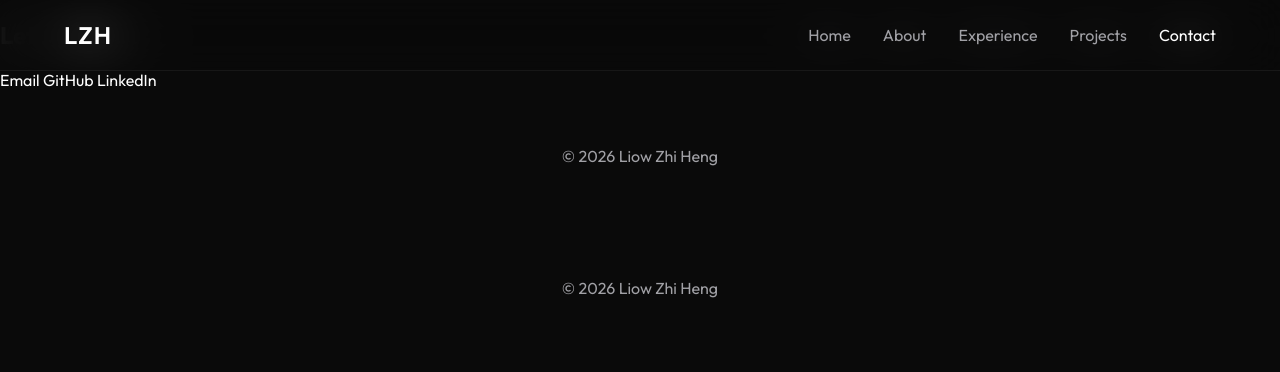
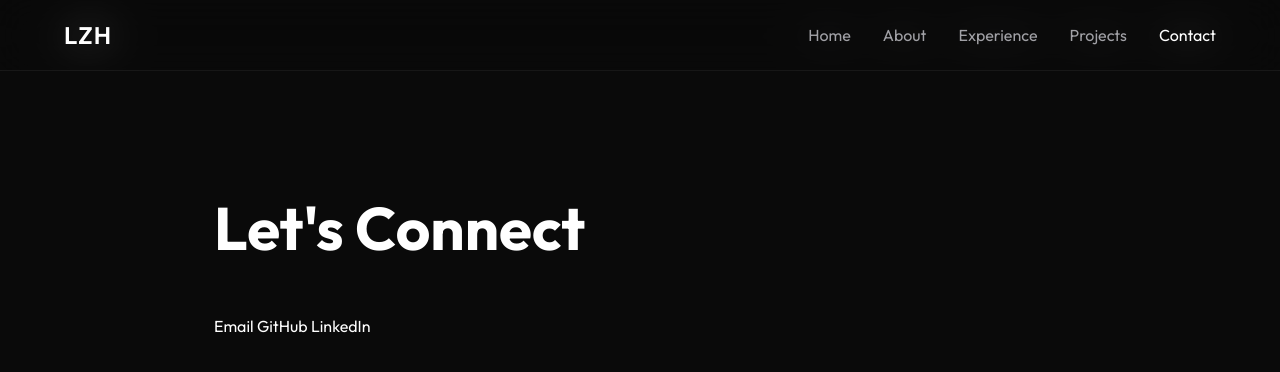
Before and after one commit to liowzhiheng/liow-portfolio, an Angular app: page /contact in a window 1280 px wide. Shown: the top 372 px of the page. Built offline with nearby package versions, Linux system fonts and the light colour scheme.

Commit message:
First Draft

```diff
--- a/src/app/features/contact/contact.component.scss
+++ b/src/app/features/contact/contact.component.scss
@@ -0,0 +1,27 @@
+.contact {
+
+    max-width: 900px;
+
+    margin: auto;
+
+    padding: 140px 24px;
+
+
+    h1 {
+
+        font-size: 60px;
+
+    }
+
+
+    p {
+
+        font-size: 20px;
+
+        line-height: 1.8;
+
+        color: var(--text-secondary);
+
+    }
+
+}
--- a/src/app/shared/components/footer/footer.component.html
+++ /dev/null
@@ -1,9 +0,0 @@
-<footer>
-
-
-    <p>
-        © 2026 Liow Zhi Heng
-    </p>
-
-
-</footer>
--- a/src/app/shared/components/footer/footer.component.scss
+++ /dev/null
@@ -1,9 +0,0 @@
-footer{
-
-text-align:center;
-
-padding:40px;
-
-color:var(--text-secondary);
-
-}
--- a/src/app/shared/components/footer/footer.component.ts
+++ /dev/null
@@ -1,22 +0,0 @@
-import { Component } from '@angular/core';
-
-
-@Component({
-
-  selector: 'app-footer',
-
-  standalone: true,
-
-  templateUrl: './footer.component.html',
-
-  styleUrl: './footer.component.scss'
-
-})
-
-export class FooterComponent {
-
-
-  year = new Date().getFullYear();
-
-
-}
--- a/src/app/shared/components/layout/layout.component.html
+++ b/src/app/shared/components/layout/layout.component.html
@@ -3,5 +3,3 @@
 <main>
   <router-outlet></router-outlet>
 </main>
-
-<app-footer></app-footer>
--- a/src/app/shared/components/layout/layout.component.ts
+++ b/src/app/shared/components/layout/layout.component.ts
@@ -1,15 +1,14 @@
 import { Component } from '@angular/core';
 import { RouterOutlet } from '@angular/router';
 import { NavbarComponent } from '../navbar/navbar.component';
-import { FooterComponent } from '../footer/footer.component';
+
 
 @Component({
   selector: 'app-layout',
   standalone: true,
   imports: [
     RouterOutlet,
-    NavbarComponent,
-    FooterComponent
+    NavbarComponent
   ],
   templateUrl: './layout.component.html',
   styleUrl: './layout.component.scss'
```
Also changed, not shown: 2 other files (tests, documents, lock files or other folders).
